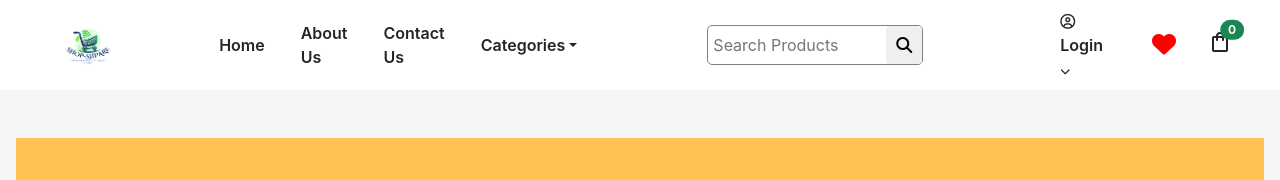
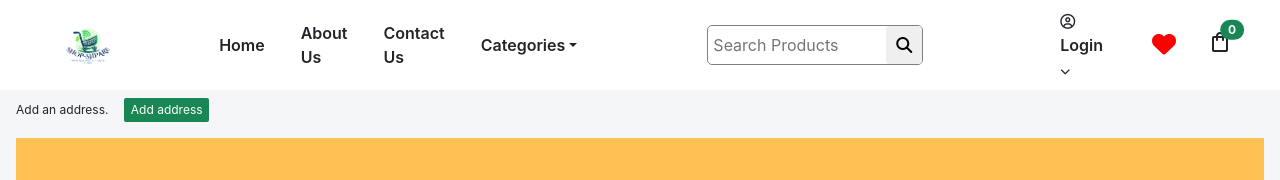
Before and after one commit to Vikash-Prajapati-23/Shop-Sphere, a React (Create React App) app in the folder Frontend/: page / in a window 1280 px wide. Shown: the top 180 px of the page. Built offline with nearby package versions, Linux system fonts and the light colour scheme; no server answers.

Commit message:
Some add ons.

```diff
--- a/Frontend/src/components/Home/Home.jsx
+++ b/Frontend/src/components/Home/Home.jsx
@@ -2,8 +2,7 @@ import "./Style/Home.css";
 import Carousel from "../Carousel/Carousel";
 import Products from "../Products/Products";
 import { useFormData } from "../../context/formDataContext";
-import { useEffect } from "react";
-import { useAddress } from "../../context/addressDetailsContext";
+import { useNavigate } from "react-router-dom";
 
 const Home = ({
   handleCartAddition,
@@ -14,33 +13,46 @@ const Home = ({
   clicked,
   query,
 }) => {
-  const { savedAddresses, setSavedAddresses } = useFormData();
-  const {selectedAddress, setSelectedAddress} = useAddress();
+  const { savedAddresses } = useFormData();
+  const navigate = useNavigate();
 
-  const fetchAddressDetails = async () => {
-    try {
-      const response = await fetch(`${process.env.REACT_APP_API_BASE_URL}/api/auth/savedAddress`, {
-        method: "GET",
-        credentials: "include",
-      })
-      const data = await response.json();
-      if (response.ok) {
-        setSelectedAddress(data.addresses);
-      }
-    } catch (error) {
-
-    }
+  const redirectLogin = () => {
+    navigate("/LoginSignup")
   }
-
-  useEffect(() => {
-    fetchAddressDetails();
-  }, [isLoggedIn]);
 
   return (
     <div>
-      <div>
-        <p className="address-size">{selectedAddress && selectedAddress.length > 0 ? selectedAddress[1].address : ""}</p>
-      </div>
+      {isLoggedIn ? (
+        <div className="address-size">
+          <i className="fa-solid fa-location-dot pt-1"></i>
+          <p className="m-0">
+            {savedAddresses && savedAddresses.length > 0
+              ? savedAddresses[0].address.slice(0, 30)
+              : ""}
+            ...,
+          </p>
+          <span className="fw-semibold">
+            {savedAddresses && savedAddresses.length > 0
+              ? savedAddresses[0].pincode
+              : ""}
+            ,{" "}
+          </span>
+          <span className="address-type">
+            {" "}
+            {savedAddresses && savedAddresses.length > 0
+              ? savedAddresses[0].addressType
+              : ""}{" "}
+          </span>
+        </div>
+      ) : (
+        <div className="non-login-para ms-3 mt-2">
+          <span className="para-size">
+            Add an address.
+          </span>
+          <button onClick={redirectLogin} className="home-add-address bg-success">Add address</button>
+        </div>
+      )}
+
       <Carousel />
       <Products
         isLoggedIn={isLoggedIn}
--- a/Frontend/src/components/Home/Style/Home.css
+++ b/Frontend/src/components/Home/Style/Home.css
@@ -1,4 +1,39 @@
 .address-size {
+  display: none;
+}
+
+.address-type {
+    background-color: #d4d2d2;
+    padding: 0 .3rem;
+    border-radius: 2px;
+}
+
+.para-size {
+    font-size: 12px;
+}
+
+.home-add-address {
+    border: none;
+    font-size: 12px;
+    border-radius: 2px;
+    /* height: 20px; */
+    color: #fff;
+    padding: .2rem .4rem;
+    display: flex;
+    align-items: center;
+}
+
+.non-login-para {
+    display: flex;
+    align-items: center;
+    gap: 1rem;
+}
+
+@media screen and (max-width: 500px) {
+  .address-size {
+    display: flex;
+    gap: .5rem;
+    font-size: 12px;
     padding: 1rem;
-    font-size: 14px;
+  }
 }
--- a/Frontend/src/components/Products/Style/Products.css
+++ b/Frontend/src/components/Products/Style/Products.css
@@ -22,7 +22,7 @@
 
 @media (max-width: 500px) {
   .product-page {
-    margin: 2rem 1rem;
+    margin: 2rem 1rem 4rem 1rem;
   }
 
   .card-location {
--- a/Frontend/src/components/SubNav/SubNav.jsx
+++ b/Frontend/src/components/SubNav/SubNav.jsx
@@ -1,7 +1,7 @@
 import { Link, useNavigate } from "react-router-dom";
 import "./Style/SubNav.css";
 
-const SubNav = ({ cart, isLoggedIn, name, firstName }) => {
+const SubNav = ({ cart, isLoggedIn }) => {
   return (
     <div className="sub-nav">
       <ul className="subnav-ul">
```
